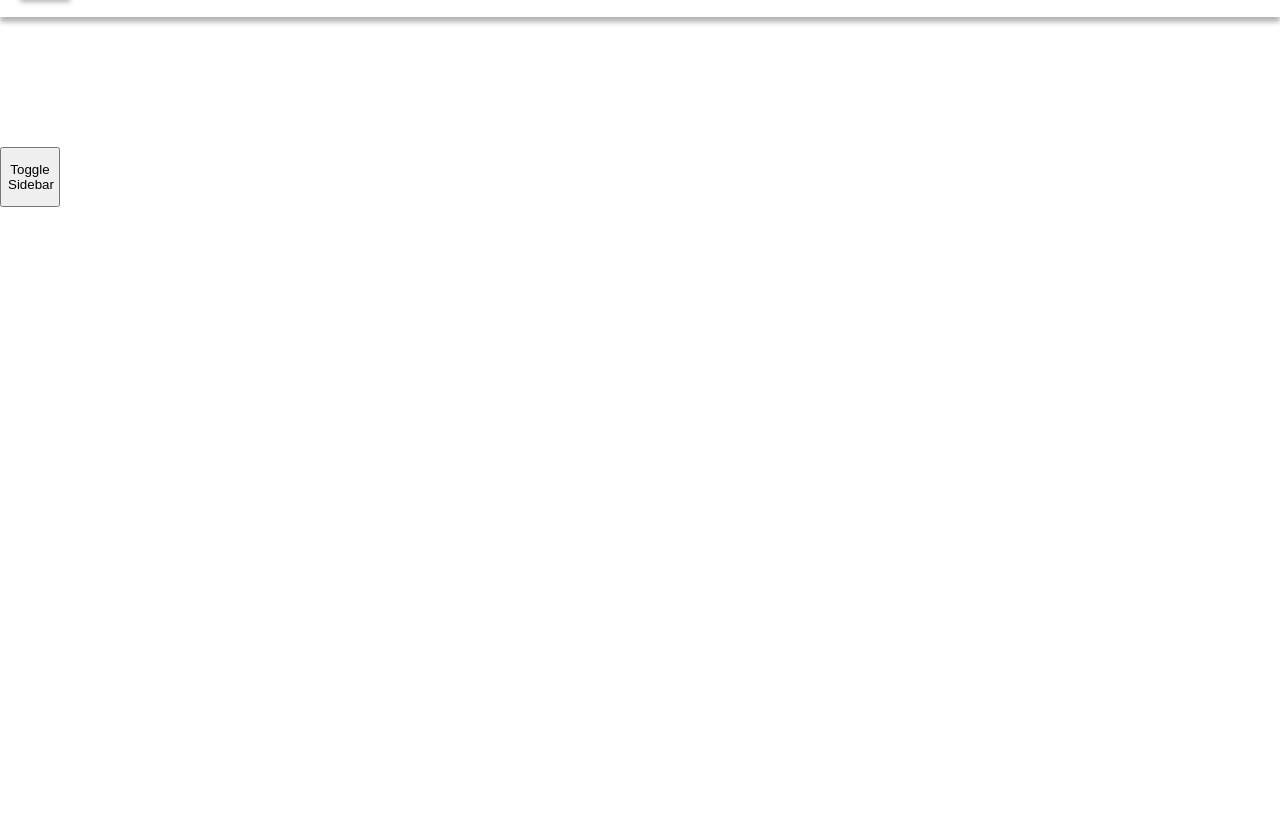
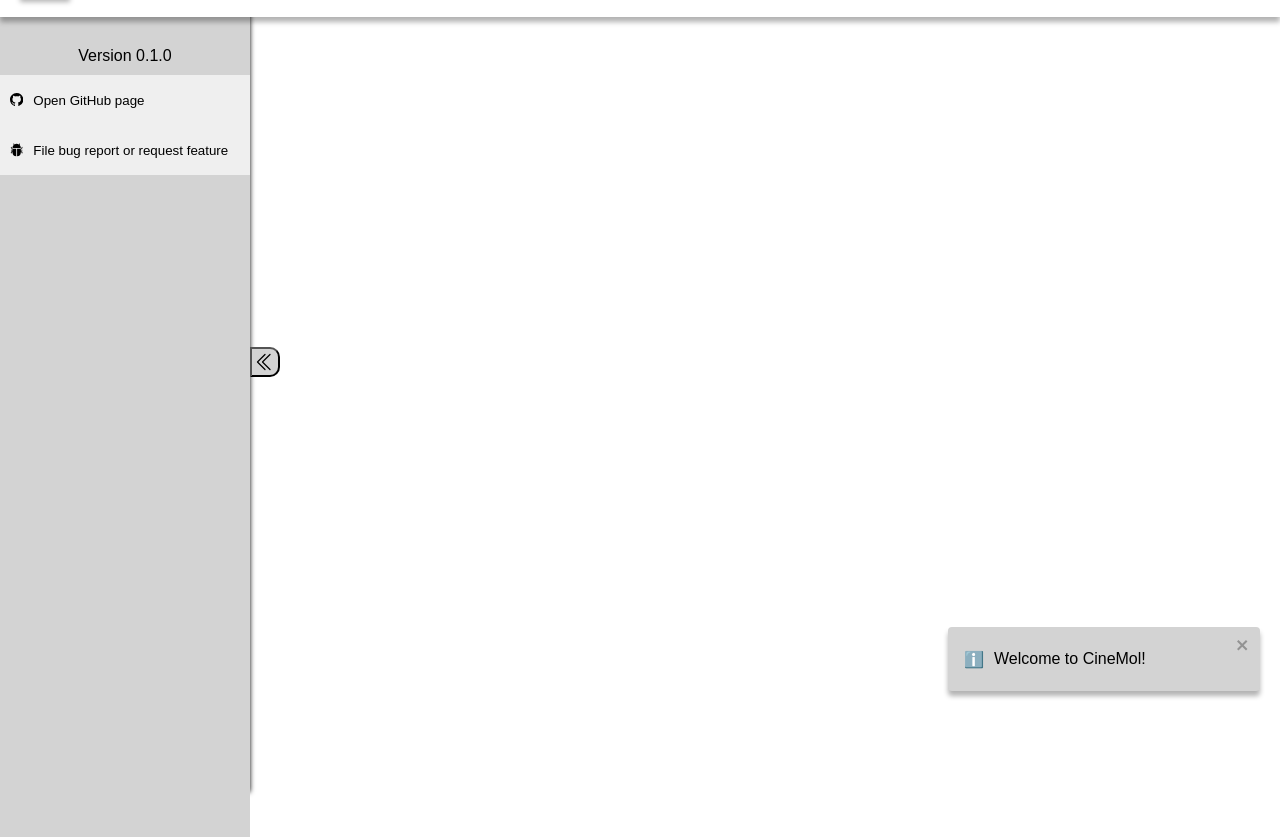
Before and after one commit to moltools/CineMol, a React app in the folder app/: page / in a window 1280 px wide. Shown: the part 73-910 px from the top of the page. Before the commit the page ends 860 px from the top, so only its background shows below. Built offline with nearby package versions, Linux system fonts and the light colour scheme.

Commit message:
ENH: added styling to sidebar and toast

```diff
--- a/app/src/components/Header.js
+++ b/app/src/components/Header.js
@@ -7,9 +7,7 @@ const Header = () => {
                 <img src="/logo.png" alt="logo" />
             </div>
             <h1 className="title">
-                <text>
-                    CineMol
-                </text>
+                CineMol
             </h1>
         </header>
     );
--- a/app/src/components/Sidebar.js
+++ b/app/src/components/Sidebar.js
@@ -1,13 +1,44 @@
 import React from "react";
+import { BsChevronDoubleLeft, BsChevronDoubleRight, BsGithub, BsBugFill } from "react-icons/bs";
+
+class OpenPageButton extends React.Component {
+    openNewTab = () => { window.open(this.props.url, "_blank"); };
+
+    render() {
+        return (
+            <button className={`square-button ${this.props.className}`} onClick={this.openNewTab}>
+                {this.props.icon}
+                <span>{this.props.title}</span>
+            </button>
+        );
+    };
+};
 
 const Sidebar = props => {
-    const sidebarClass = props.isOpen ? "sidebar open" : "sidebar";
+    const sidebarOpen = <BsChevronDoubleLeft className="sidebar-toggle-icon" />;
+    const sidebarClosed = <BsChevronDoubleRight className="sidebar-toggle-icon" />;
 
     return (
-        <div className={sidebarClass}>
+        <div className={"sidebar" + (props.isOpen ? " open" : "")}>
             <button onClick={props.toggleSidebar} className="sidebar-toggle">
-                Toggle Sidebar
+                {props.isOpen ? sidebarOpen : sidebarClosed }
             </button>
+
+            <div className="content">
+                <div className="version">Version 0.1.0</div>
+                <OpenPageButton
+                    className="sidebar-button"
+                    icon={<BsGithub />}
+                    title={"Open GitHub page"}
+                    url="https://github.com/moltools/CineMol"
+                />
+                <OpenPageButton
+                    className="sidebar-button"
+                    icon={<BsBugFill />}
+                    title={"File bug report or request feature"}
+                    url="https://github.com/moltools/CineMol/issues"
+                />
+            </div>
         </div>
     );
 };
--- /dev/null
+++ b/app/src/components/Toast.js
@@ -0,0 +1,24 @@
+import { ToastContainer } from "react-toastify";
+
+const Toast = () =>  {
+    return (
+        <ToastContainer
+            position="bottom-right"
+            autoClose={5000}
+            hideProgressBar={true}
+            newestOnTop={false}
+            closeOnClick={false}
+            rtl={false}
+            pauseOnFocusLoss={false}
+            draggable={false}
+            pauseOnHover={true}
+            icon={({ type }) => {
+                if (type === "success") return "🎉";
+                if (type === "error") return "🚨";
+                else return "ℹ️";
+            }}
+        />
+    );
+};
+
+export default Toast;
--- a/app/src/components/WorkSpace.js
+++ b/app/src/components/WorkSpace.js
@@ -3,7 +3,7 @@ import React, { useState } from "react";
 import Sidebar from "./Sidebar";
 
 const WorkSpace = () => {
-    const [sidebarOpen, setSideBarOpen] = useState(false);
+    const [sidebarOpen, setSideBarOpen] = useState(true);
     const handleViewSidebar = () => { setSideBarOpen(!sidebarOpen); };
 
     return (
--- a/app/src/index.css
+++ b/app/src/index.css
@@ -1,3 +1,5 @@
+@import "react-toastify/dist/ReactToastify.css";
+
 :root {
     --app-background-color: white;
 }
@@ -59,25 +61,40 @@ body {
 .sidebar {
     position: absolute;
     top: 60px;
-    left: -15vw;
+    left: -250px;
     height: 100%;
-    width: 15vw;
+    width: 250px;
     transition: left 0.3s ease-in-out;
     background-color: lightgray;
+    box-shadow: 0 5px 5px rgba(0, 0, 0, 1.0);
 }
 
 .sidebar-toggle {
     position: absolute;
-    top: 20%;
-    right: -60px;
-    height: 60px;
-    width: 60px;
+    top: 45%;
+    right: -30px;
+    height: 30px;
+    width: 30px;
     z-index: 1;
+    border-top-right-radius: 10px;
+    border-bottom-right-radius: 10px;
+    background-color: lightgray;
+    cursor: pointer;
+}
+
+.sidebar-toggle-icon {
+    position: absolute;
+    top: 50%;
+    left: 50%;
+    transform: translate(-50%, -50%);
+    height: 20px;
+    width: 20px;
+    background-color: lightgray;
 }
 
 .content {
     position: absolute;
-    top: 60px;
+    top: 50px;
     left: 0;
     right: 0;
     height: 100%;
@@ -90,5 +107,52 @@ body {
 }
 
 .content.open {
-    left: 15vw;
+    left: 250px;
 }
+
+.version {
+    padding: 10px;
+    text-align: center;
+    box-sizing: border-box;
+    font-family: Arial, Helvetica, sans-serif;
+}
+
+.square-button {
+    width: 100%;
+    height: 50px;
+    padding: 10px;
+    text-align: left;
+    font-family: Arial, Helvetica, sans-serif;
+    cursor: pointer;
+    border: none;
+    display: flex;
+    align-items: center;
+    transition: background-color 0.3s ease;
+}
+
+.square-button:hover {
+    background-color: white;
+}
+
+.square-button:active {
+    background-color: #2f6eb5;
+    transform: translateY(2px);
+}
+
+.square-button span {
+    margin-left: 10px;
+}
+
+
+/* =============================================================================
+   Customize toast
+   ========================================================================== */
+
+.Toastify__toast {
+    border-radius: 5;
+    padding: 10px;
+    font-family: Arial, Helvetica, sans-serif;
+    box-shadow: 0 5px 5px rgba(0, 0, 0, 0.3);
+    background-color: lightgray;
+    color: black;
+}
--- a/app/src/index.js
+++ b/app/src/index.js
@@ -1,16 +1,30 @@
-import ReactDOM from "react-dom";
+import React, { useEffect } from "react";
+import ReactDOM from "react-dom/client";
+import { toast } from "react-toastify";
 
 import "./index.css";
 import Header from "./components/Header";
+import Toast from "./components/Toast";
 import WorkSpace from "./components/WorkSpace";
 
 export default function App() {
+
+    useEffect (() => {
+        toast.info(
+            "Welcome to CineMol!",
+            { autoClose: false }
+        );
+    }, []);
+
     return (
         <div className="app">
             <Header />
             <WorkSpace />
+            <Toast />
         </div>
     );
 };
 
-ReactDOM.render(<App />, document.getElementById("root"));
+const root = ReactDOM.createRoot(document.getElementById("root"));
+
+root.render(<App />);
```
Also changed, not shown: app/package.json (+6 -1 lines), 1 other file.
